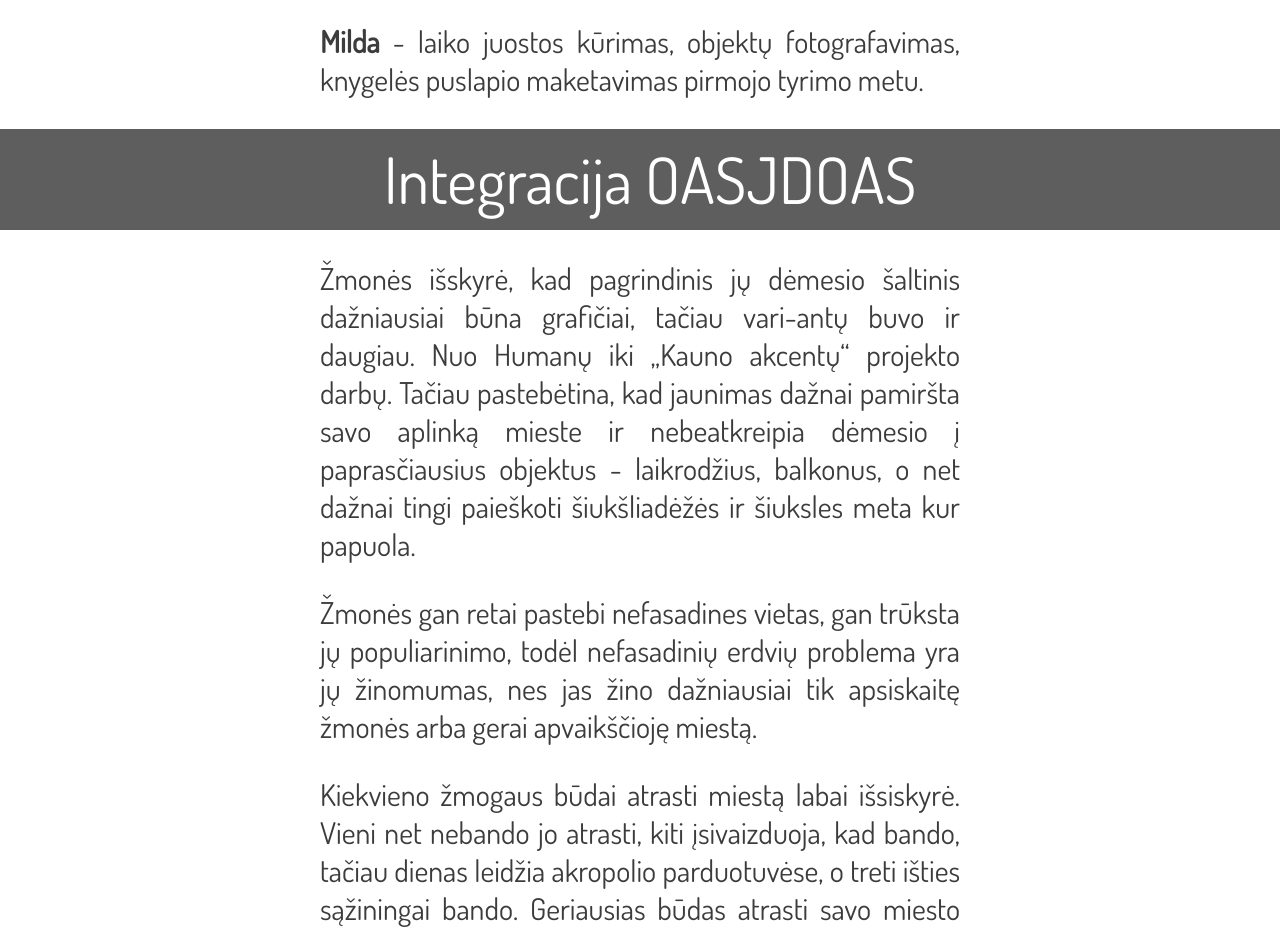
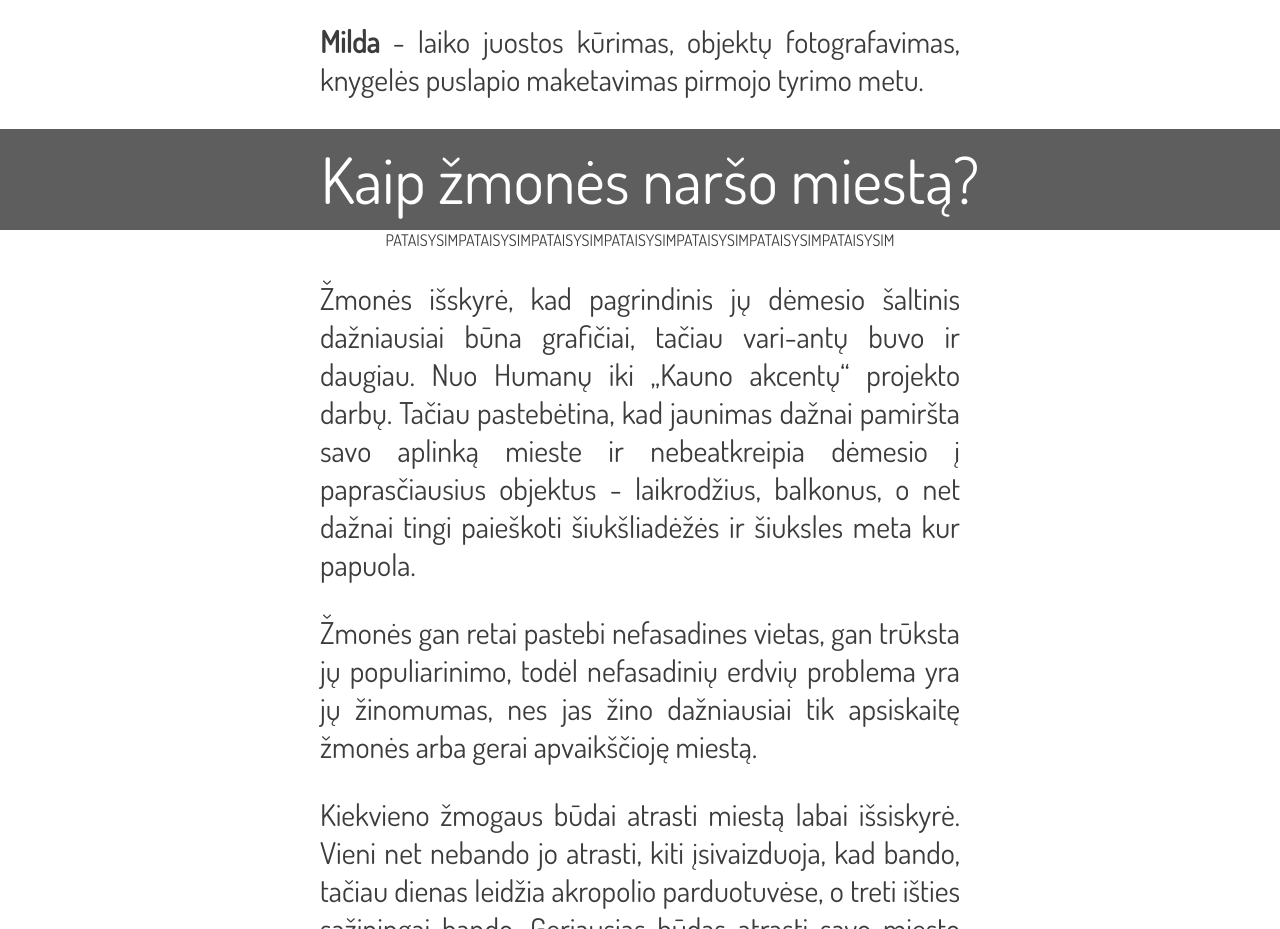
Before and after one commit to dovker/dovai.github.io, a plain HTML site: page 5_komanda/about.html in a window 1280 px wide. Shown: the part 2880-3809 px from the top of the page. Drawn offline with nearby package versions, Linux system fonts and the light colour scheme.

Commit message:
Update about.html

```diff
--- a/5_komanda/about.html
+++ b/5_komanda/about.html
@@ -32,7 +32,8 @@
           <p class="pageText"></p>
 
 
-          <div class="head1">Integracija OASJDOAS</div>
+          <div class="head1">Kaip žmonės naršo miestą?</div>
+          PATAISYSIMPATAISYSIMPATAISYSIMPATAISYSIMPATAISYSIMPATAISYSIMPATAISYSIM
           <p class="pageText"> Žmonės išskyrė, kad pagrindinis jų dėmesio šaltinis dažniausiai būna grafičiai, tačiau vari-antų buvo ir daugiau. Nuo Humanų iki „Kauno akcentų“ projekto darbų. Tačiau pastebėtina, kad jaunimas dažnai pamiršta savo aplinką mieste ir nebeatkreipia dėmesio į paprasčiausius objektus - laikrodžius, balkonus, o net dažnai tingi paieškoti šiukšliadėžės ir šiuksles meta kur papuola. </p>
 
 <p class="pageText">Žmonės gan retai pastebi nefasadines vietas, gan trūksta jų populiarinimo, todėl nefasadinių  erdvių problema yra jų žinomumas, nes jas žino dažniausiai tik apsiskaitę žmonės arba gerai apvaikščioję miestą. </p>
```
